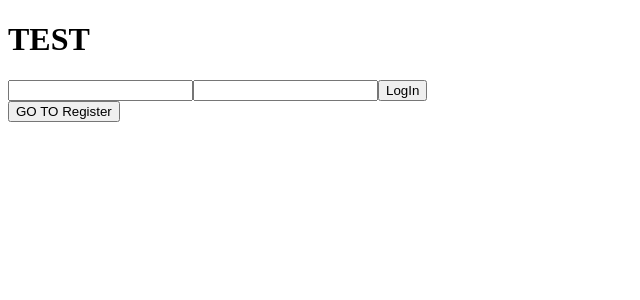
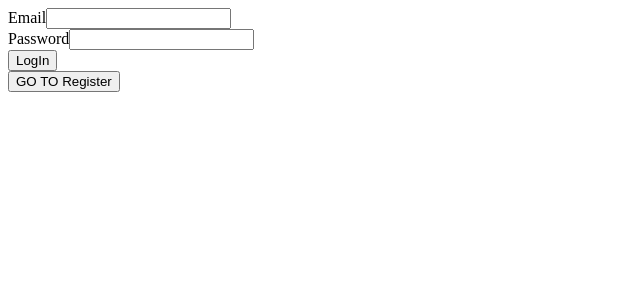
Before and after one commit to LeBenjos/todolist-react-ts, a React (Vite) app: page /authentification in a window 1280 px wide. Shown: the top 300 px of the page, without its empty margins (0-640 px from the left). Built offline with nearby package versions, Linux system fonts and the light colour scheme; no server answers.

Commit message:
refactor: login

```diff
--- a/src/App/components/AuthComp/Login.tsx
+++ b/src/App/components/AuthComp/Login.tsx
@@ -33,10 +33,15 @@ export default function LogIn() {
 
   return (
     <>
-      <h1>TEST</h1>
-      <form action="">
-        <input type="text" onChange={handleEmail} value={email} />
-        <input type="text" onChange={handlePassword} value={password} />
+      <form>
+        <div className="input-container">
+          <label htmlFor="email">Email</label>
+          <input id="email" type="email" name="email" onChange={handleEmail} value={email} required />
+        </div>
+        <div className="input-container">
+          <label htmlFor="password">Password</label>
+          <input id="password" type="password" name="password" onChange={handlePassword} value={password} required />
+        </div>
         <input type="submit" value="LogIn" onClick={login} />
       </form>
     </>
```
Also changed, not shown: src/App/components/Login.tsx (deleted, +0 -45 lines).
